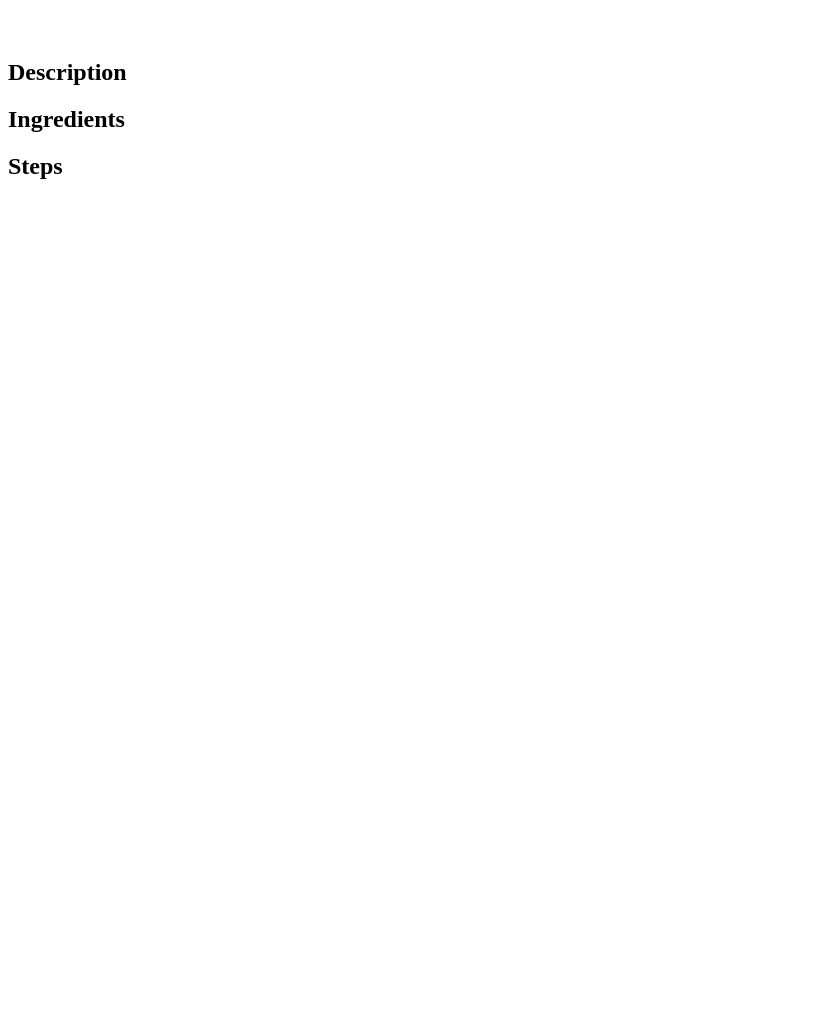
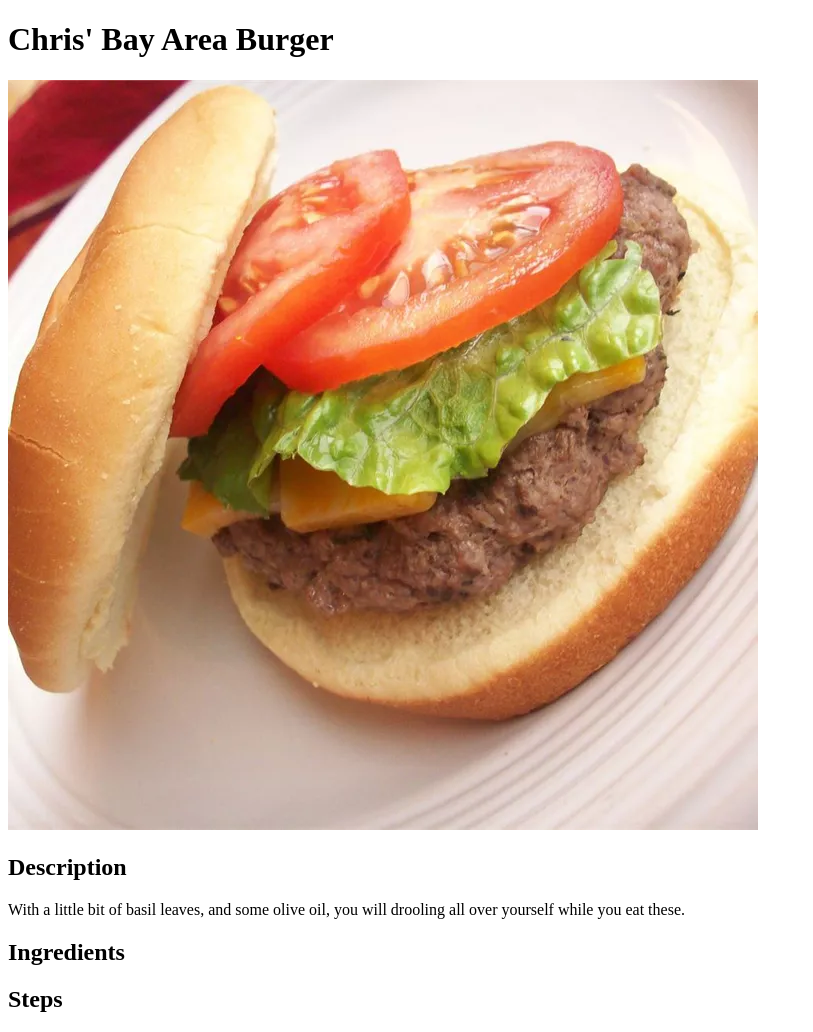
Before and after one commit to Fang20031-Coding/odin-recipes, a plain HTML site: page recipes/chris-bay-area-burger.html in a window 1280 px wide. Shown: the whole page, without its empty margins (0-813 px from the left). Before the commit the page ends 800 px from the top, so only its background shows below. Drawn offline with Linux system fonts and the light colour scheme.

Commit message:
chor(recipe): add info for chris-bay-area-burger
Added title, heading, image and description

```diff
--- a/recipes/chris-bay-area-burger.html
+++ b/recipes/chris-bay-area-burger.html
@@ -3,13 +3,13 @@
 <head>
     <meta charset="UTF-8">
     <meta name="viewport" content="width=device-width, initial-scale=1.0">
-    <title>Document</title>
+    <title>Chris' Bay Area Burger Recipe</title>
 </head>
 <body>
-    <h1></h1>
-    <img></img>
+    <h1>Chris' Bay Area Burger</h1>
+    <img src="../img/chris-bay-area-burger.jpg"></img>
     <h2>Description</h2>
-     <p></p>
+     <p>With a little bit of basil leaves, and some olive oil, you will drooling all over yourself while you eat these.</p>
     <h2>Ingredients</h2>
     <ul>
         <!-- Add your ingredients here -->
```
